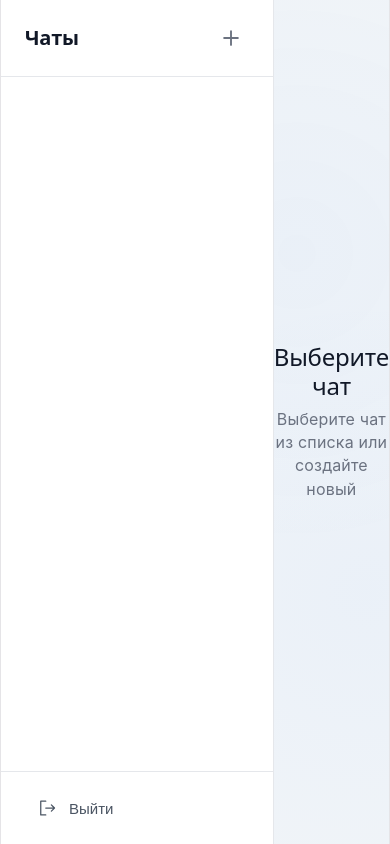
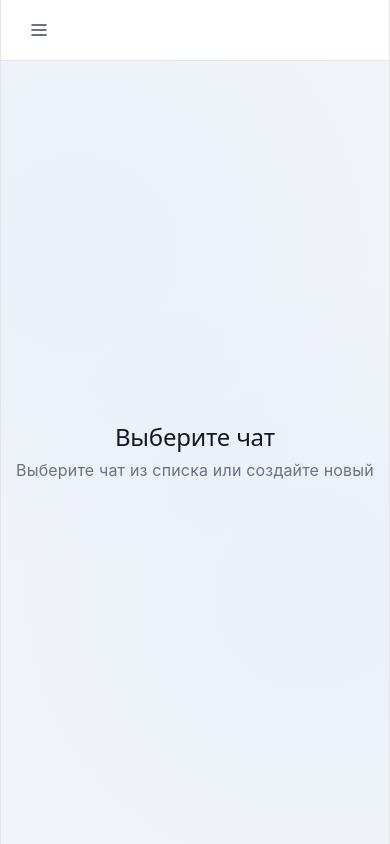
Before and after one commit to solarlime/green-api, a React (Vite) app: page /login in a window 390 px wide. Both pictures are taken after typing "Sample", "Sample123" into the empty fields and a click on the button "Login". Built offline with nearby package versions, Linux system fonts and the light colour scheme.

Commit message:
Now the sidebar is hidden on mobiles

```diff
--- a/src/components/Chat.tsx
+++ b/src/components/Chat.tsx
@@ -1,12 +1,15 @@
+import { useState } from 'react';
 import { Sidebar } from './Sidebar';
 import { ChatWindow } from './ChatWindow';
 import './Chat.css';
 
 export function Chat() {
+  const [isSidebarOpen, setIsSidebarOpen] = useState(false);
+
   return (
     <div className="chat-container">
-      <Sidebar />
-      <ChatWindow />
+      <Sidebar isOpen={isSidebarOpen} onClose={() => setIsSidebarOpen(false)} />
+      <ChatWindow onToggleSidebar={() => setIsSidebarOpen(!isSidebarOpen)} />
     </div>
   );
 }
--- a/src/components/ChatWindow.css
+++ b/src/components/ChatWindow.css
@@ -16,6 +16,15 @@
   padding: 12px 20px;
   background-color: #ffffff;
   border-bottom: 1px solid #e5e7eb;
+}
+
+.chat-header .icon-button:disabled {
+  opacity: 0.5;
+  cursor: not-allowed;
+}
+
+.chat-header .icon-button:disabled:hover {
+  background-color: transparent;
 }
 
 .user-avatar {
--- a/src/components/ChatWindow.tsx
+++ b/src/components/ChatWindow.tsx
@@ -1,22 +1,30 @@
 import {
-  ArrowLeft,
   Phone,
   VideoCamera,
   MagnifyingGlass,
-  ArrowUp
+  ArrowUp,
+  X,
+  List
 } from '@phosphor-icons/react';
 import { Avatar } from '@radix-ui/react-avatar';
 import { observer } from 'mobx-react-lite';
 import { useState, useOptimistic, useTransition, useEffect } from 'react';
 import { chatStore, type Message } from '../store/chatStore';
 import { sendMessage } from '../services/greenApi';
+import { useWindowSize } from '../hooks/useWindowSize';
 import './ChatWindow.css';
 
-export const ChatWindow = observer(() => {
+interface ChatWindowProps {
+  onToggleSidebar?: () => void;
+}
+
+export const ChatWindow = observer(({ onToggleSidebar }: ChatWindowProps) => {
   const selectedChat = chatStore.selectedChat;
   const messages = chatStore.selectedChatMessages;
   const [input, setInput] = useState('');
   const [isPending, startTransition] = useTransition();
+  const { width } = useWindowSize();
+  const isMobile = width <= 600;
 
   useEffect(() => {
     return () => {
@@ -34,6 +42,16 @@ export const ChatWindow = observer(() => {
   if (!selectedChat) {
     return (
       <div className="chat-window">
+        <div className="chat-header">
+          <button
+            className="icon-button"
+            onClick={() => isMobile ? onToggleSidebar?.() : chatStore.clearSelectedChat()}
+            disabled={!isMobile}
+          >
+            {isMobile ? <List size={20} weight="bold" /> : <X size={20} weight="bold" />}
+          </button>
+        </div>
+
         <div className="empty-state">
           <h2>Выберите чат</h2>
           <p>Выберите чат из списка или создайте новый</p>
@@ -83,8 +101,11 @@ export const ChatWindow = observer(() => {
   return (
     <div className="chat-window">
       <div className="chat-header">
-        <button className="icon-button" onClick={() => chatStore.clearSelectedChat()}>
-          <ArrowLeft size={20} weight="bold" />
+        <button
+          className="icon-button"
+          onClick={() => isMobile ? onToggleSidebar?.() : chatStore.clearSelectedChat()}
+        >
+          {isMobile ? <List size={20} weight="bold" /> : <X size={20} weight="bold" />}
         </button>
 
         <Avatar className="user-avatar">
--- a/src/components/Sidebar.css
+++ b/src/components/Sidebar.css
@@ -5,6 +5,21 @@
   display: flex;
   flex-direction: column;
   height: 100%;
+}
+
+.sidebar-mobile {
+  position: fixed;
+  left: 0;
+  top: 0;
+  z-index: 1000;
+  width: 100%;
+  max-width: 380px;
+  height: 100vh;
+  transition: transform 0.3s ease;
+}
+
+.sidebar-hidden {
+  transform: translateX(-100%);
 }
 
 .sidebar-header {
--- a/src/components/Sidebar.tsx
+++ b/src/components/Sidebar.tsx
@@ -1,6 +1,7 @@
 import {
   SignOut,
   Plus,
+  X,
 } from '@phosphor-icons/react';
 import { useNavigate } from 'react-router-dom';
 import { observer } from 'mobx-react-lite';
@@ -8,20 +9,41 @@ import { useState } from 'react';
 import { authStore } from '../store/authStore';
 import { chatStore } from '../store/chatStore';
 import AddChatModal from './AddChatModal';
+import { useWindowSize } from '../hooks/useWindowSize';
 import './Sidebar.css';
 
-export const Sidebar = observer(() => {
+interface SidebarProps {
+  isOpen?: boolean;
+  onClose?: () => void;
+}
+
+export const Sidebar = observer(({ isOpen, onClose }: SidebarProps) => {
   const navigate = useNavigate();
   const [isModalOpen, setIsModalOpen] = useState(false);
+  const { width } = useWindowSize();
+  const isMobile = width <= 600;
 
   const handleLogout = () => {
     authStore.clearCredentials();
     navigate('/login');
   };
+
+  const handleChatClick = (chatId: string) => {
+    chatStore.selectChat(chatId);
+    if (isMobile && onClose) {
+      onClose();
+    }
+  };
+
   return (
-    <div className="sidebar">
+    <div className={`sidebar ${isMobile ? 'sidebar-mobile' : ''} ${isMobile && !isOpen ? 'sidebar-hidden' : ''}`}>
       <div className="sidebar-header">
         <h2>Чаты</h2>
+        {isMobile && onClose && (
+          <button className="icon-button" onClick={onClose}>
+            <X size={20} weight="bold" />
+          </button>
+        )}
         <button className="icon-button" onClick={() => setIsModalOpen(true)}>
           <Plus size={20} weight="bold" />
         </button>
@@ -32,7 +54,7 @@ export const Sidebar = observer(() => {
           <div
             key={chat.id}
             className={`chat-item ${chatStore.selectedChatId === chat.id ? 'active' : ''}`}
-            onClick={() => chatStore.selectChat(chat.id)}
+            onClick={() => handleChatClick(chat.id)}
           >
             <div className="chat-avatar">
               <div className="avatar-placeholder">
--- /dev/null
+++ b/src/hooks/useWindowSize.ts
@@ -0,0 +1,22 @@
+import { useState, useEffect } from 'react'
+
+export function useWindowSize() {
+  const [windowSize, setWindowSize] = useState({
+    width: window.innerWidth,
+    height: window.innerHeight,
+  })
+
+  useEffect(() => {
+    const handleResize = () => {
+      setWindowSize({
+        width: window.innerWidth,
+        height: window.innerHeight,
+      })
+    }
+
+    window.addEventListener('resize', handleResize)
+    return () => window.removeEventListener('resize', handleResize)
+  }, [])
+
+  return windowSize
+}
```
